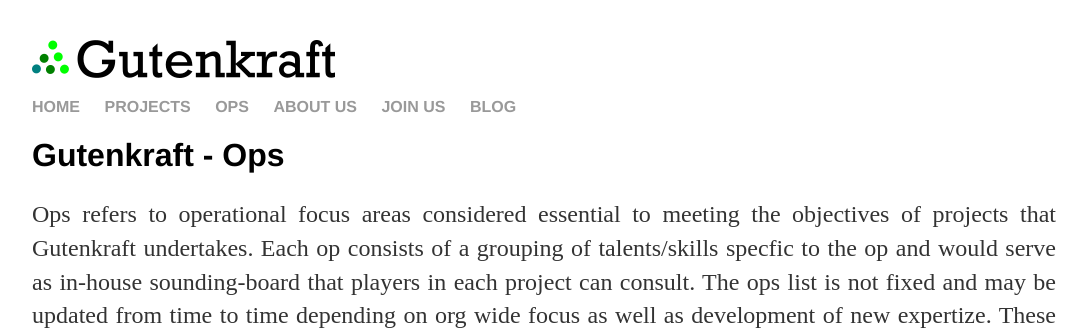
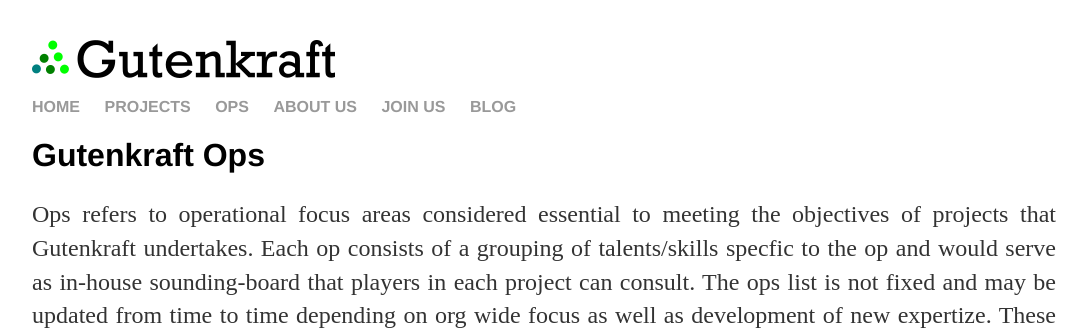
Before and after one commit to oferonmi/datafilik.github.io, a Jekyll site: the page built from ops/index.html, in a window 1280 px wide. Shown: the top 333 px of the page, without its empty margins (96-1183 px from the left). Built offline with Jekyll 4.4.1, drawn with Linux system fonts in a browser that asks for light colours.

Commit message:
content update

```diff
--- a/ops/index.html
+++ b/ops/index.html
@@ -4,7 +4,7 @@
 ---
 
 <div class="blurb">
-    <h1>{{ page.title }}</h1>
+    <h1>Gutenkraft Ops</h1>
     <p align="justify">
         Ops refers to operational focus areas considered essential to meeting the objectives of projects that Gutenkraft undertakes. Each op consists of a grouping of talents/skills specfic to the op and would serve as in-house sounding-board that players in each project can consult. The ops list is not fixed and may be updated from time to time depending on org wide focus as well as development of new expertize. These includes,
     </p>
```
